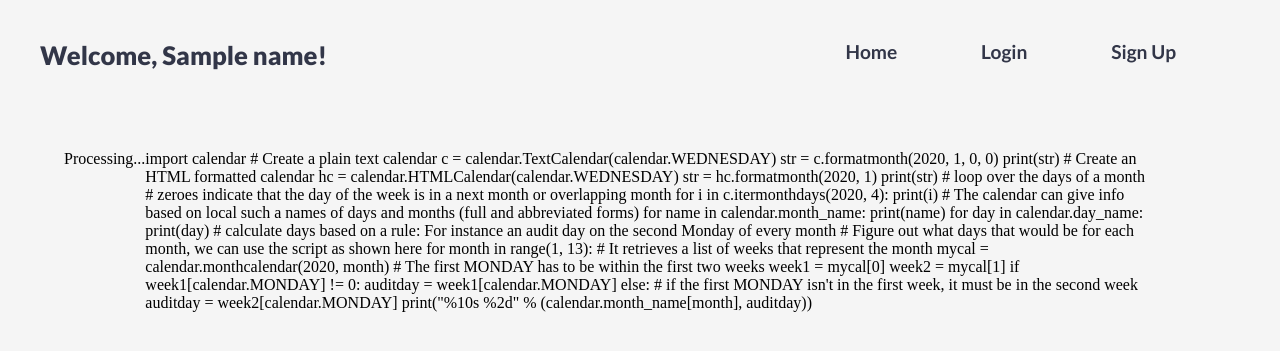
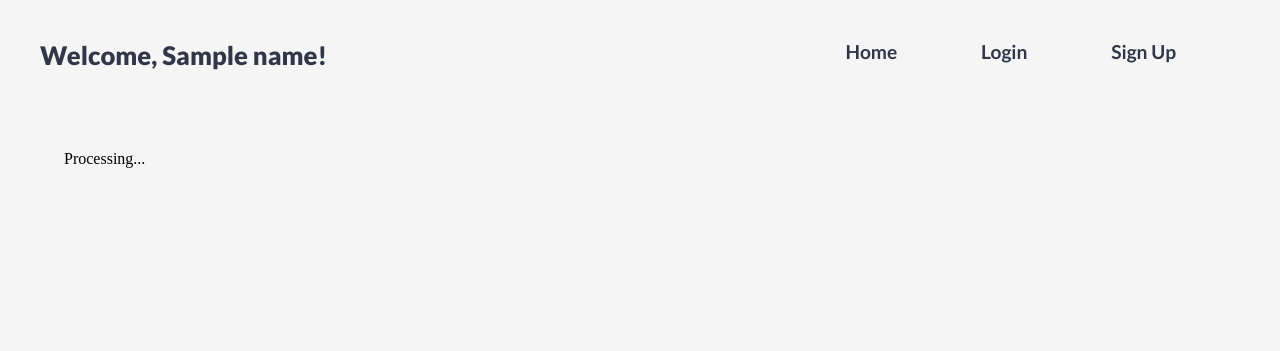
Before and after one commit to am2892/FinalProject, a Flask app: template project/templates/profile.html in a window 1280 px wide. Shown: the top 351 px of the page. Run offline with Flask 2, Linux system fonts and the light colour scheme; the template is opened without the code that fills it: most values are stand-ins (such as "Sample title", 1, 10 or a date in 2020).

Commit message:
Update profile.html

```diff
--- a/project/templates/profile.html
+++ b/project/templates/profile.html
@@ -18,41 +18,6 @@
 
     <div id="statusbar" class="">Processing...</div>
 
-import calendar
-# Create a plain text calendar
-c = calendar.TextCalendar(calendar.WEDNESDAY)
-str = c.formatmonth(2020, 1, 0, 0)
-print(str)
-
-# Create an HTML formatted calendar
-hc = calendar.HTMLCalendar(calendar.WEDNESDAY)
-str = hc.formatmonth(2020, 1)
-print(str)
-# loop over the days of a month
-# zeroes indicate that the day of the week is in a next month or overlapping month
-for i in c.itermonthdays(2020, 4):
-    print(i)
-
-    # The calendar can give info based on local such a names of days and months (full and abbreviated forms)
-    for name in calendar.month_name:
-        print(name)
-    for day in calendar.day_name:
-        print(day)
-    # calculate days based on a rule: For instance an audit day on the second Monday of every month
-    # Figure out what days that would be for each month, we can use the script as shown here
-    for month in range(1, 13):
-		# It retrieves a list of weeks that represent the month
-        mycal = calendar.monthcalendar(2020, month)
-		# The first MONDAY has to be within the first two weeks
-        week1 = mycal[0]
-        week2 = mycal[1]
-        if week1[calendar.MONDAY] != 0:
-            auditday = week1[calendar.MONDAY]
-        else:
-        # if the first MONDAY isn't in the first week, it must be in the second week
-        	auditday = week2[calendar.MONDAY]
-print("%10s %2d" % (calendar.month_name[month], auditday))
-
 </body>
 </html>
 {% endblock %}
```
